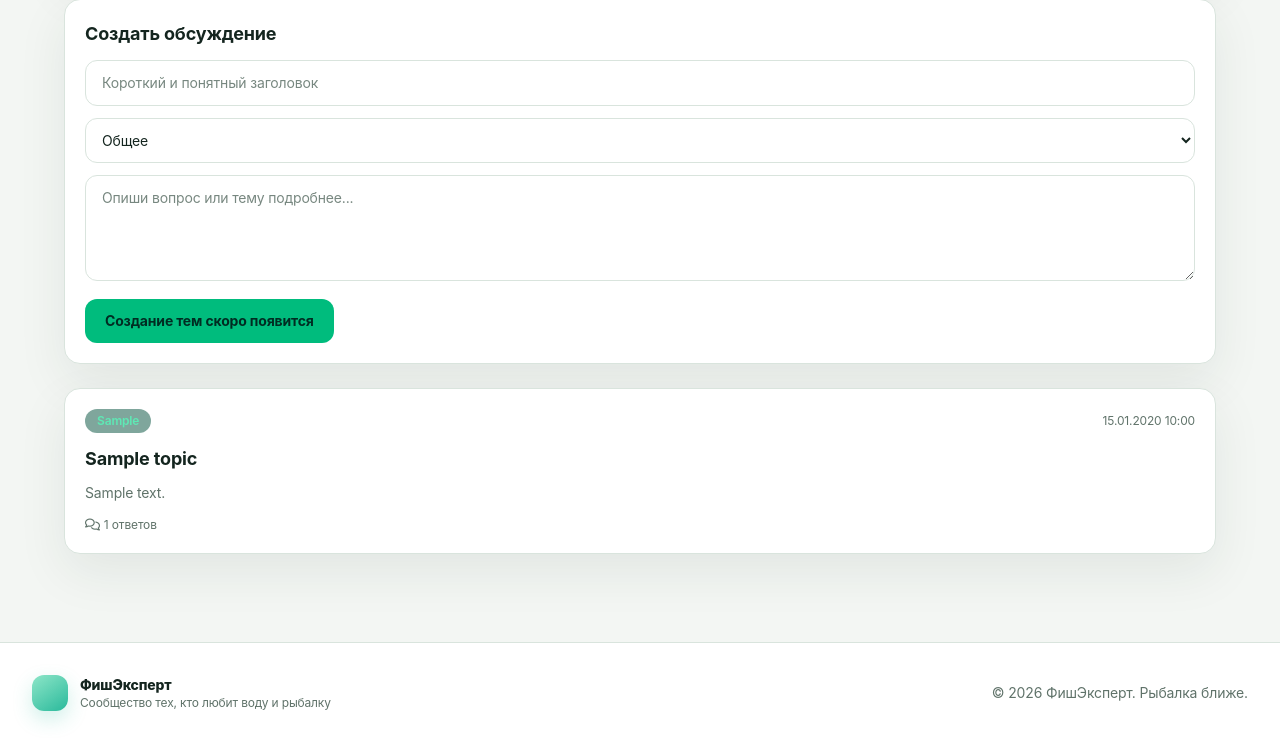
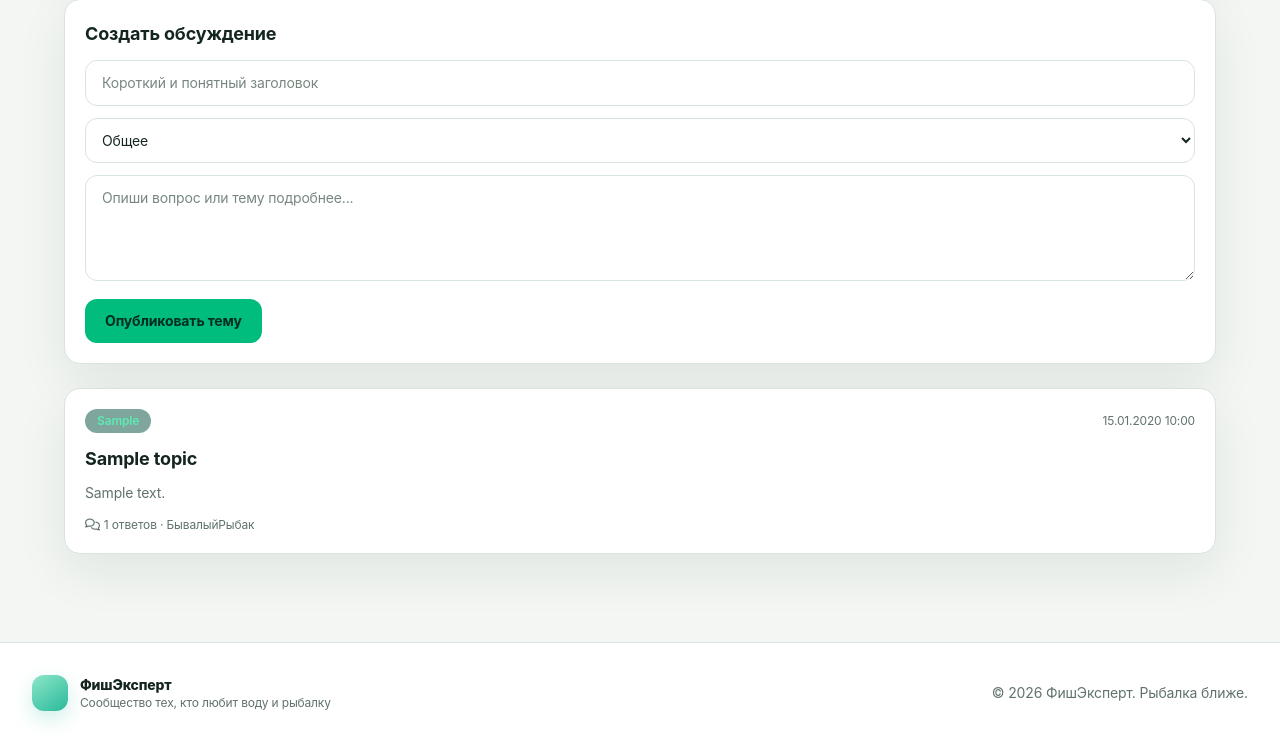
Before and after one commit to kirsanovalexey2011-source/FisherPro1111, a Flask app: page /forum in a window 1280 px wide. Shown: the part 457-1200 px from the top of the page. Run offline with Flask 3, Linux system fonts and the light colour scheme; a user stored in the database is signed in; tables that the repository leaves empty hold one stand-in row (values such as "Sample post").

Commit message:
Enable forum topic publishing and discussion links

```diff
--- a/templates/forum.html
+++ b/templates/forum.html
@@ -24,18 +24,18 @@
       {% for category in categories %}<option value="{{ category }}">{{ category }}</option>{% endfor %}
     </select>
     <textarea name="body" required minlength="10" maxlength="10000" rows="4" placeholder="Опиши вопрос или тему подробнее..." class="w-full rounded-xl border border-gray-700 bg-gray-950 px-4 py-3 text-sm text-white"></textarea>
-    <button class="rounded-xl bg-emerald-500 px-5 py-3 text-sm font-bold text-emerald-950" type="button">Создание тем скоро появится</button>
+    <button class="rounded-xl bg-emerald-500 px-5 py-3 text-sm font-bold text-emerald-950" type="submit">Опубликовать тему</button>
   </form>
   {% else %}
   <p class="rounded-xl border border-emerald-700/30 bg-emerald-950/30 p-4 text-sm text-emerald-100">Чтобы создавать темы и отвечать, <a class="underline" href="{{ url_for('login', next=url_for('forum')) }}">войдите в аккаунт</a>.</p>
   {% endif %}
   <div class="space-y-3">
     {% for topic in topics %}
-    <a href="{{ url_for('forum') }}" class="block rounded-2xl border border-gray-700/60 bg-gray-900/70 p-5 no-underline transition hover:border-emerald-500/50">
+    <a href="{{ url_for('forum_topic', topic_id=topic.id) }}" class="block rounded-2xl border border-gray-700/60 bg-gray-900/70 p-5 no-underline transition hover:border-emerald-500/50">
       <div class="flex flex-wrap items-center justify-between gap-2"><span class="rounded-full bg-emerald-900/50 px-3 py-1 text-xs font-semibold text-emerald-300">{{ topic.category }}</span><span class="text-xs text-gray-500">{{ topic.updated_at.strftime('%d.%m.%Y %H:%M') if topic.updated_at else '' }}</span></div>
       <h2 class="mt-3 text-lg font-bold text-white">{{ topic.title }}</h2>
       <p class="mt-2 line-clamp-2 text-sm leading-6 text-gray-400">{{ topic.body }}</p>
-      <div class="mt-3 text-xs text-gray-500"><i class="fa-regular fa-comments mr-1"></i>{{ topic.replies.count() }} ответов</div>
+      <div class="mt-3 text-xs text-gray-500"><i class="fa-regular fa-comments mr-1"></i>{{ topic.replies.count() }} ответов · {{ topic.author.username }}</div>
     </a>
     {% else %}
     <div class="rounded-2xl border border-dashed border-gray-700 p-10 text-center text-gray-400">Пока нет обсуждений. Создай первую тему!</div>
```
